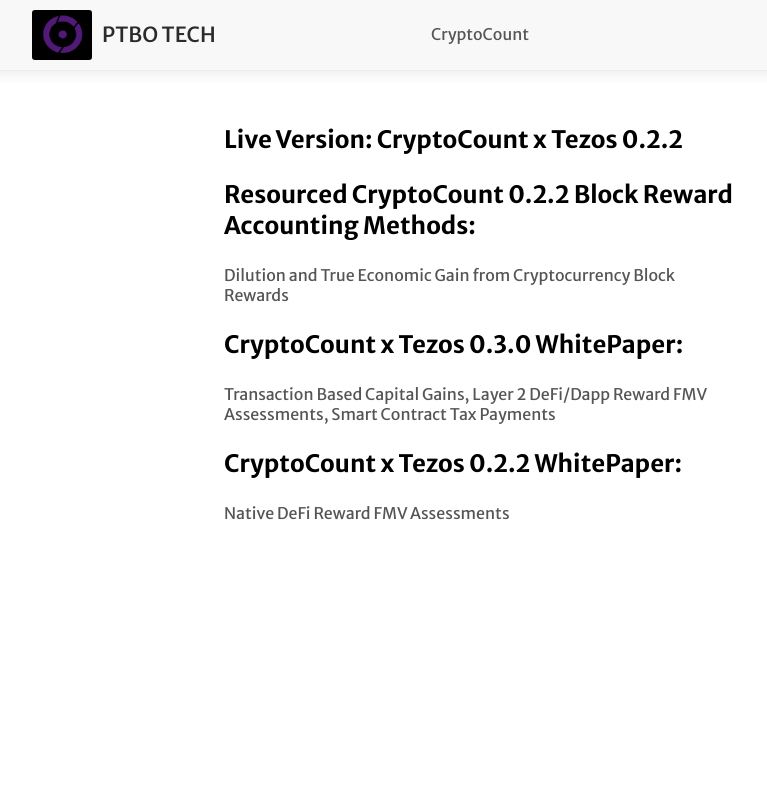
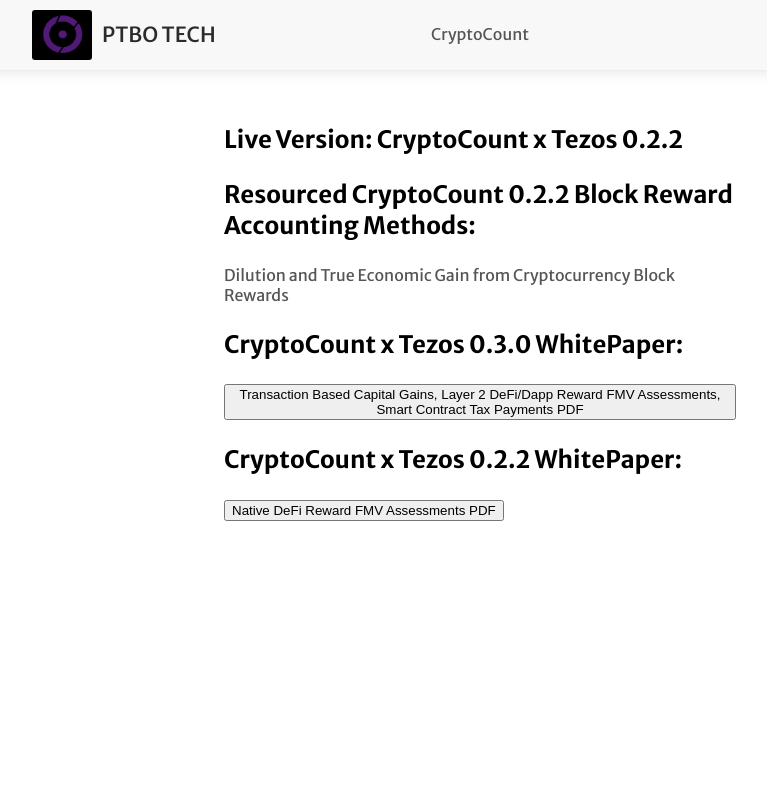
Before and after one commit to HenrikMoe/PTBOwebsite, a React (Create React App) app: page /literature in a window 1280 px wide. Shown: the top 800 px of the page, without its empty margins (160-927 px from the left). Built offline with nearby package versions, Linux system fonts and the light colour scheme.

Commit message:
Update Literature.js

```diff
--- a/src/Literature/Literature.js
+++ b/src/Literature/Literature.js
@@ -1,6 +1,8 @@
 import React from "react";
 import classes from "./Literature.module.css";
 import jsPDF from "jspdf";
+import pdf1 from "../../public/0.2.2.pdf"
+import pdf2 from "../../public/0.3.0.pdf"
 
 const Literature = () => {
 
@@ -54,21 +56,20 @@
 				<h3 className={classes.words}>CryptoCount x Tezos 0.3.0 WhitePaper:
 
 				</h3>
-				<div
-						className={classes.Link}
-						onClick={onButtonClick}
-					>
-						Transaction Based Capital Gains, Layer 2 DeFi/Dapp Reward FMV Assessments, Smart Contract Tax Payments
-					</div>
-					<h3 className={classes.words}>CryptoCount x Tezos 0.2.2 WhitePaper:
+ 				<a className={classes.Link} href={pdf1} without rel="noopener noreferrer" target="_blank">
+				      <button trailingIcon="picture_as_pdf" label="Resume">
+					Transaction Based Capital Gains, Layer 2 DeFi/Dapp Reward FMV Assessments, Smart Contract Tax Payments PDF
+				      </button>
+				   </a>
+
+				<h3 className={classes.words}>CryptoCount x Tezos 0.2.2 WhitePaper:
 
 				</h3>
-				<div
-						className={classes.Link}
-						onClick={onButtonClick2}
-					>
-						Native DeFi Reward FMV Assessments
-					</div>
+				 <a className={classes.Link} href={pdf2} without rel="noopener noreferrer" target="_blank">
+				      <button trailingIcon="picture_as_pdf" label="Resume">
+					Native DeFi Reward FMV Assessments PDF
+				      </button>
+				   </a>
 			</div>
 		</div>
 	);
```
